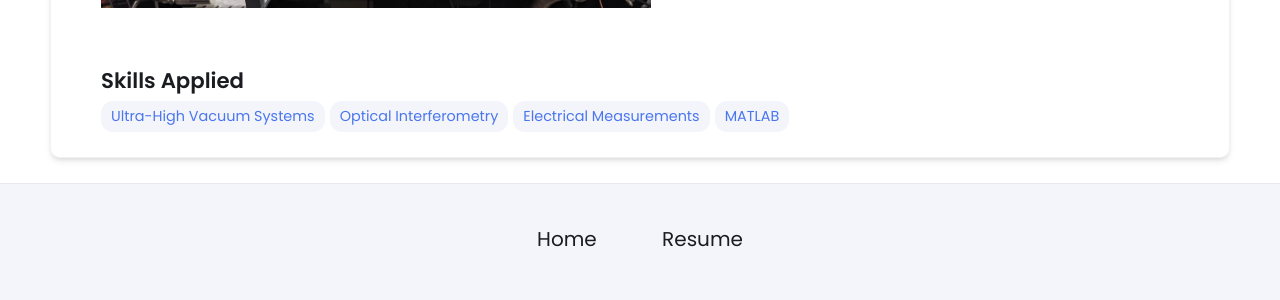
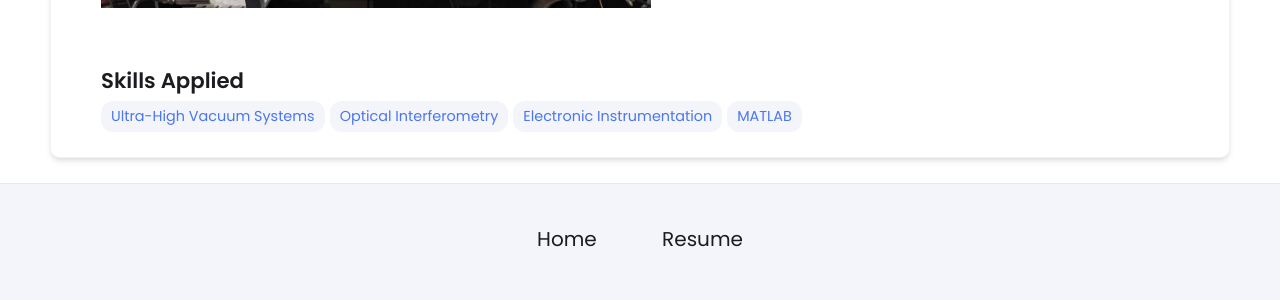
Before and after one commit to HagenGress/HagenGress.github.io, a Jekyll site: the page built from _projects/NEMS/index.md, in a window 1280 px wide. Shown: the part 820-1120 px from the top of the page. Built offline with Jekyll 4.4.1, drawn with Linux system fonts in a browser that asks for light colours.

Commit message:
Update index.md

```diff
--- a/_projects/NEMS/index.md
+++ b/_projects/NEMS/index.md
@@ -26,7 +26,7 @@ main-image: /NEMS_TitlePicture.jpg
     <div class="skills-list">
       <span class="skill">Ultra-High Vacuum Systems</span>
       <span class="skill">Optical Interferometry</span>
-      <span class="skill">Electrical Measurements</span>
+      <span class="skill">Electronic Instrumentation</span>
       <span class="skill">MATLAB</span>
     </div>
   </div>
```
